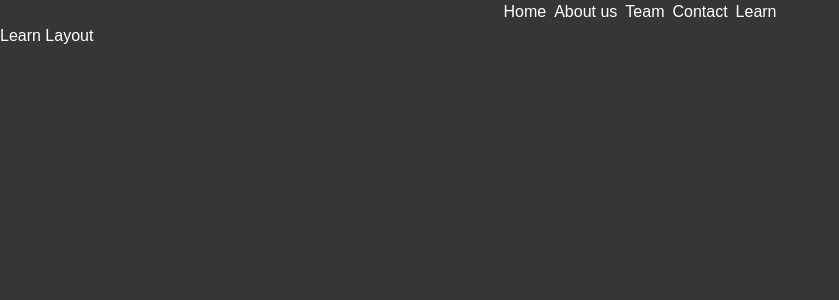
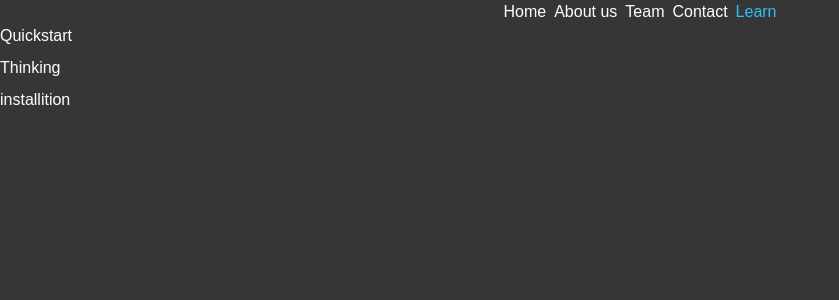
Before and after one commit to MersalHussin/Routing, a React (Vite) app: page /learn in a window 1280 px wide. Shown: the top 300 px of the page, without its empty margins (0-839 px from the left). Built offline with nearby package versions, Linux system fonts and the light colour scheme; the HTML template or start-up script is replaced by a standard one.

Commit message:
React.js Docs Learn Pages

```diff
--- /dev/null
+++ b/src/components/LearnAside.tsx
@@ -0,0 +1,16 @@
+import { NavLink } from "react-router-dom";
+
+const LearnAside = () => {
+    return (
+        <aside>
+              <ul className="flex items-start justify-center gap-2 flex-col">
+                <li> <NavLink to="quickstart">Quickstart</NavLink></li>
+                <li> <NavLink to="thinking">Thinking</NavLink></li>
+                <li> <NavLink to="installition">installition</NavLink></li>
+
+        </ul>
+        </aside>
+    );
+}
+
+export default LearnAside;
--- a/src/components/NavBar.tsx
+++ b/src/components/NavBar.tsx
@@ -2,15 +2,15 @@ import { NavLink } from "react-router-dom";
 
 const NavBar = () => {
     return (
-        <div>
+        <nav>
             <ul className="flex items-center justify-center gap-2">
                 <li> <NavLink to="/">Home</NavLink></li>
-                <li> <NavLink to="about">About us</NavLink></li>
-                <li> <NavLink to="products">Team</NavLink></li>
-                <li> <NavLink to="Contact">Contact</NavLink></li>
-                <li> <NavLink to="learn">Learn</NavLink></li>
+                <li> <NavLink to="/about">About us</NavLink></li>
+                <li> <NavLink to="/products">Team</NavLink></li>
+                <li> <NavLink to="/Contact">Contact</NavLink></li>
+                <li> <NavLink to="/learn">Learn</NavLink></li>
             </ul>
-        </div>
+        </nav>
     );
 }
 
--- /dev/null
+++ b/src/pages/learn/Installiton.tsx
@@ -0,0 +1,10 @@
+
+const Installiton = () => {
+    return (
+        <div>
+            <h3>Installiton</h3>
+        </div>
+    );
+}
+
+export default Installiton;
--- a/src/pages/learn/LearnLayout.tsx
+++ b/src/pages/learn/LearnLayout.tsx
@@ -1,10 +1,14 @@
+import { Outlet } from "react-router-dom";
+import LearnAside from "../../components/LearnAside";
 import NavBar from "../../components/NavBar";
 
 const LearnLayout = () => {
     return (
         <>
         <NavBar/>
-        <h1>Learn Layout</h1>
+        <LearnAside/>
+        <Outlet />
+
         </>
     );
 }
--- /dev/null
+++ b/src/pages/learn/ThinkingInReact.tsx
@@ -0,0 +1,10 @@
+
+const ThinkingInReact = () => {
+    return (
+        <div>
+            <h3>Thinking In React</h3>
+        </div>
+    );
+}
+
+export default ThinkingInReact;
--- a/src/routes/index.tsx
+++ b/src/routes/index.tsx
@@ -9,6 +9,8 @@ import Products from "../pages/ProductsPage";
 import RootLayout from "../pages/Layout";
 import QuickStartPage from "../pages/learn";
 import LearnLayout from "../pages/learn/LearnLayout";
+import ThinkingInReact from "../pages/learn/ThinkingInReact";
+import Installiton from "../pages/learn/Installiton";
 
 const router = createBrowserRouter(
    createRoutesFromElements(
@@ -29,7 +31,9 @@ const router = createBrowserRouter(
 
       {/* Learn Layout */}
       <Route element={<LearnLayout />} path="/learn">
-           <Route index element={<QuickStartPage/>} path="Contact" />,
+           <Route index element={<QuickStartPage/>} path="quickstart" />,
+           <Route  element={<ThinkingInReact/>} path="thinking" />,
+           <Route  element={<Installiton/>} path="installition" />,
       </Route>
 </>
 ));
```
